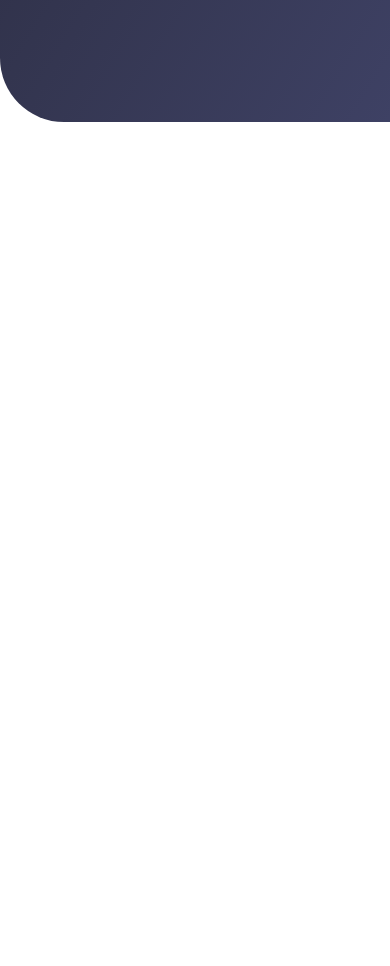
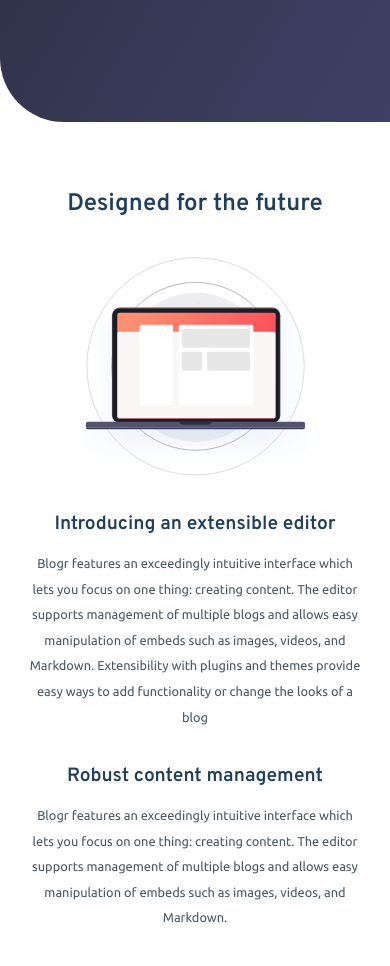
Before and after one commit to AmirRassaei/blogr_landing_page, a website: page index.html in a window 390 px wide. Shown: the part 2140-3106 px from the top of the page. Before the commit the page ends 3062 px from the top, so only its background shows below. Drawn offline with Linux system fonts and the light colour scheme.

Commit message:
Add(_home.scss) : Start new section (laptop illustration)

```diff
--- a/index.html
+++ b/index.html
@@ -88,6 +88,7 @@
           </div>
         </div>
       </section>
+
       <section class="feature feature--two">
         <div class="feature__box">
           <div class="feature__illustration-circle"></div>
@@ -107,6 +108,42 @@
         </div>
         <div class="feature__illustration-phone"></div>
       </section>
+      <section class="feature feature--three">
+        <div class="feature__container container">
+          <h2 class="feature__heading heading-secondary mb-3">
+            Designed for the future
+          </h2>
+          <div class="feature__box flex-col-center">
+            <div class="feature__illustration"></div>
+            <div class="feature__items container">
+              <div class="feature__item feature__item--1">
+                <h3 class="item__heading heading-tertiary">
+                  Introducing an extensible editor
+                </h3>
+                <p class="item__text">
+                  Blogr features an exceedingly intuitive interface which lets
+                  you focus on one thing: creating content. The editor supports
+                  management of multiple blogs and allows easy manipulation of
+                  embeds such as images, videos, and Markdown. Extensibility
+                  with plugins and themes provide easy ways to add functionality
+                  or change the looks of a blog
+                </p>
+              </div>
+              <div class="feature__item feature__item--2">
+                <h3 class="item__heading heading-tertiary">
+                  Robust content management
+                </h3>
+                <p class="item__text">
+                  Blogr features an exceedingly intuitive interface which lets
+                  you focus on one thing: creating content. The editor supports
+                  management of multiple blogs and allows easy manipulation of
+                  embeds such as images, videos, and Markdown.
+                </p>
+              </div>
+            </div>
+          </div>
+        </div>
+      </section>
     </main>
     <!--  -->
     <footer></footer>
--- a/scss/pages/_home.scss
+++ b/scss/pages/_home.scss
@@ -32,6 +32,7 @@
 
       @include media-breakpoint-up(xl) {
         @include svgSetup("../../images/illustration-editor-desktop.svg");
+        width: 50%;
         height: 75rem;
         background-position: right center;
         top: 5rem;
@@ -63,7 +64,6 @@
 .feature--two {
   // aligning the phone illustration
   position: relative;
-  margin-bottom: 100rem;
   // holding the text and aligning the circle
   .feature__box {
     min-height: 60rem;
@@ -150,3 +150,63 @@
     }
   }
 }
+
+.feature--three {
+  padding: 8rem 0 15rem 0;
+  position: relative;
+  overflow: hidden;
+
+  @include media-breakpoint-up(xl) {
+    padding: 15rem 0 15rem 0;
+  }
+
+  .feature {
+    &__heading {
+      text-align: center;
+    }
+
+    // box = items + illusteration
+    &__box {
+      @include media-breakpoint-up(xl) {
+        display: block;
+      }
+    }
+
+    &__illustration {
+      @include svgSetup("../../images/illustration-laptop-mobile.svg");
+      position: static;
+      height: 30rem;
+
+      @include media-breakpoint-up(md) {
+        height: 35rem;
+      }
+
+      @include media-breakpoint-up(xl) {
+        @include svgSetup("../../images/illustration-laptop-desktop.svg");
+        width: 50%;
+        height: 80rem;
+        background-position: left center;
+        top: 10%;
+        left: -14%;
+        // margin-left: 10rem;
+      }
+    }
+
+    &__items {
+      margin: 3rem 0 0 0;
+      text-align: center;
+      @include media-breakpoint-up(md) {
+        margin-top: 5rem;
+      }
+      @include media-breakpoint-up(xl) {
+        margin-top: 9rem;
+        padding: 0 0rem 0 52.5%;
+        text-align: left;
+      }
+      .feature__item {
+        margin-bottom: 4rem;
+        padding: 0 1rem;
+      }
+    }
+  }
+}
```
Also changed, not shown: css/main.css, 1 other file.
